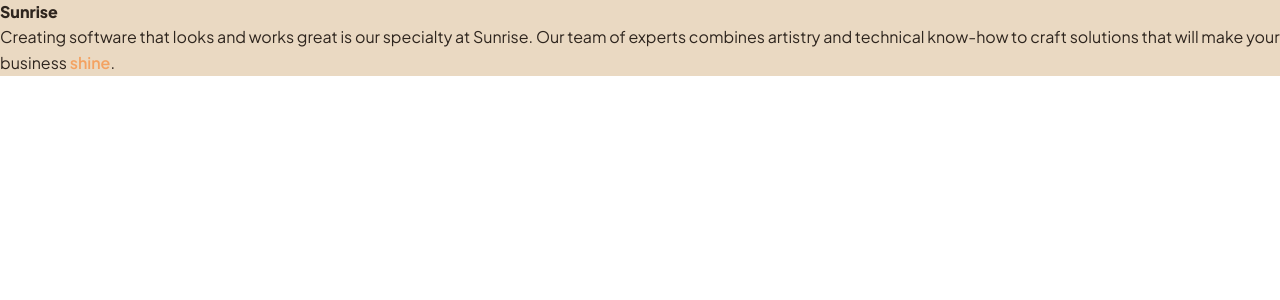
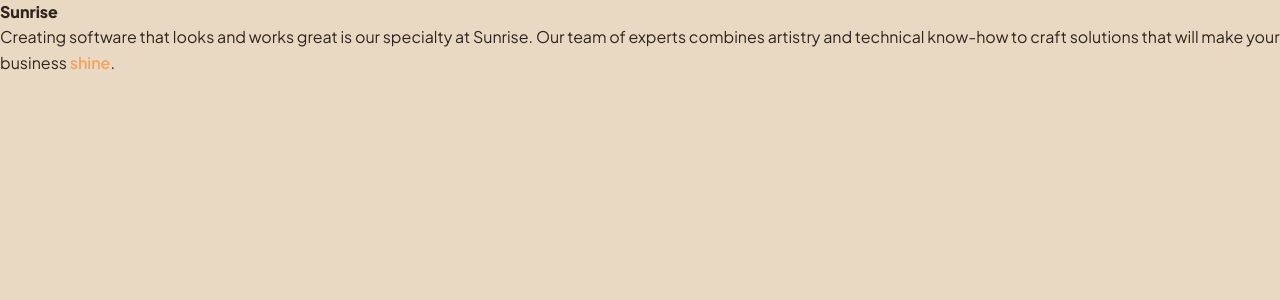
Before and after one commit to zyrrus/sunrise, a Next.js app: page / in a window 1280 px wide. Shown: the top 300 px of the page. Built offline with nearby package versions, Linux system fonts and the light colour scheme.

Commit message:
Added layout + skeleton components

```diff
--- a/src/components/Header.tsx
+++ b/src/components/Header.tsx
@@ -1,4 +1,4 @@
-export const Footer: React.FC = () => {
+export const Header: React.FC = () => {
   return (
     <header>
       {/* Logo */}
--- /dev/null
+++ b/src/components/RootLayout.tsx
@@ -0,0 +1,24 @@
+import { Plus_Jakarta_Sans } from "next/font/google";
+import { Header } from "~/components/Header";
+import { Footer } from "~/components/Footer";
+import type { PropsWithChildren } from "react";
+
+const jakarta = Plus_Jakarta_Sans({
+  subsets: ["latin"],
+  weight: ["400", "600", "800"],
+  display: "block",
+  preload: true,
+  variable: "--font-jakarta",
+});
+
+export const RootLayout: React.FC<PropsWithChildren> = ({ children }) => {
+  return (
+    <>
+      <Header />
+      <main className={`${jakarta.variable} min-h-screen bg-white font-sans`}>
+        {children}
+      </main>
+      <Footer />
+    </>
+  );
+};
--- a/src/pages/index.tsx
+++ b/src/pages/index.tsx
@@ -1,14 +1,6 @@
 import { type NextPage } from "next";
 import Head from "next/head";
-import { Plus_Jakarta_Sans } from "next/font/google";
-
-const jakarta = Plus_Jakarta_Sans({
-  subsets: ["latin"],
-  weight: ["400", "600", "800"],
-  display: "block",
-  preload: true,
-  variable: "--font-jakarta",
-});
+import { RootLayout } from "~/components/RootLayout";
 
 const Home: NextPage = () => {
   return (
@@ -18,22 +10,32 @@
         <meta name="description" content="A software development company." />
         <link rel="icon" href="/favicon.ico" />
       </Head>
-      <main className={`${jakarta.variable} bg-white font-sans`}>
-        <h1 className="font-extrabold text-black">Sunrise</h1>
-        <p className="leading-relaxed text-black">
-          Creating software that looks and works great is our specialty at
-          Sunrise. Our team of experts combines artistry and technical know-how
-          to craft solutions that will make your business{" "}
-          <span className="font-semibold text-orange">shine</span>.
-        </p>
-      </main>
+      <RootLayout>
+        <Hero />
+        {/* <Services /> */}
+        {/* <Projects /> */}
+        {/* <About /> */}
+        {/* <Contact /> */}
+      </RootLayout>
     </>
   );
 };
 
 export default Home;
 
-// const Hero = () => {}
+const Hero = () => {
+  return (
+    <>
+      <h1 className="font-extrabold text-black">Sunrise</h1>
+      <p className="leading-relaxed text-black">
+        Creating software that looks and works great is our specialty at
+        Sunrise. Our team of experts combines artistry and technical know-how to
+        craft solutions that will make your business{" "}
+        <span className="font-semibold text-orange">shine</span>.
+      </p>
+    </>
+  );
+};
 // const Services = () => {}
 // const Projects = () => {}
 // const About = () => {}
```
